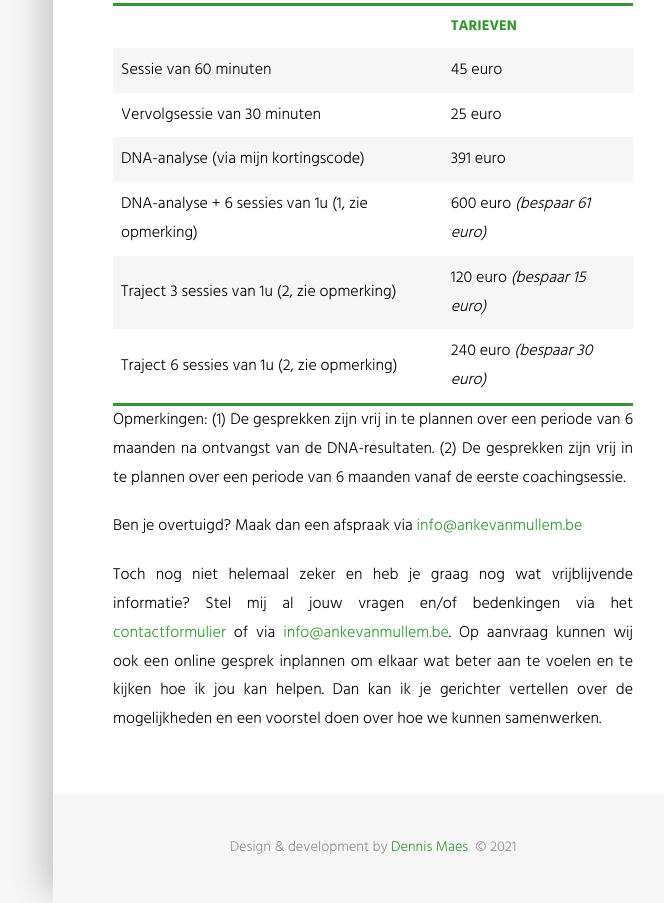
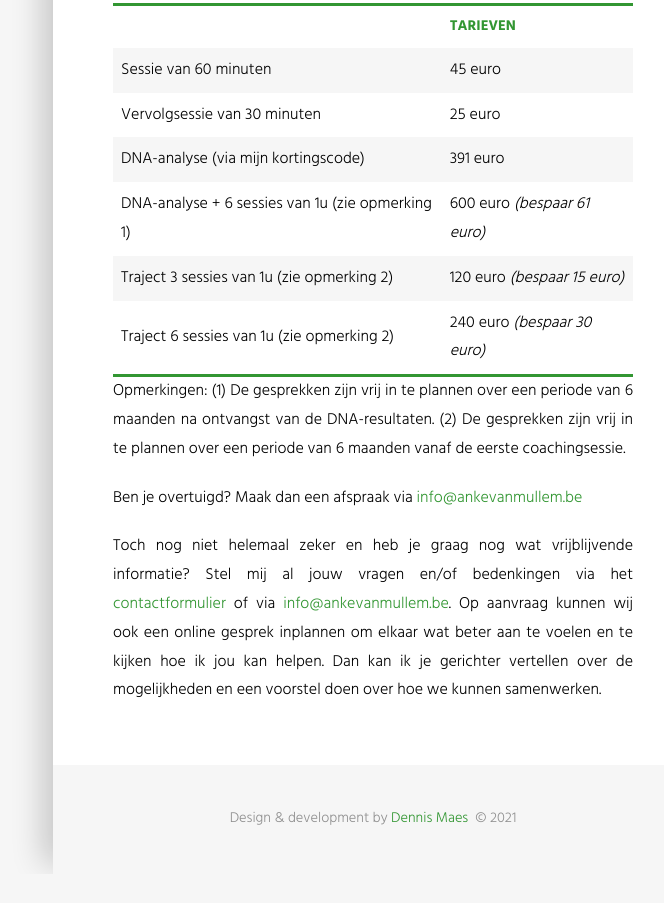
Before and after one commit to dennismaes/ankevanmullem, a Gatsby site: page /praktisch in a window 1280 px wide. Shown: the part 1015-1918 px from the top of the page, without its empty margins (587-1251 px from the left). After the commit the page ends 1889 px from the top, so only its background shows below. Built offline with nearby package versions, Linux system fonts and the light colour scheme; Gatsby itself is replaced by a stand-in of ours.

Commit message:
Update praktisch.js

```diff
--- a/src/pages/praktisch.js
+++ b/src/pages/praktisch.js
@@ -61,15 +61,15 @@ const Praktisch = () => {
               <td>391 euro</td>
             </tr>
           <tr>
-              <td>DNA-analyse + 6 sessies van 1u (1, zie opmerking)</td>
+              <td>DNA-analyse + 6 sessies van 1u (zie opmerking 1)</td>
               <td>600 euro <i>(bespaar 61 euro)</i></td>
             </tr>
           <tr>
-              <td>Traject 3 sessies van 1u (2, zie opmerking)</td>
+              <td>Traject 3 sessies van 1u (zie opmerking 2)</td>
               <td>120 euro <i>(bespaar 15 euro) </i></td>
             </tr>
           <tr>
-              <td>Traject 6 sessies van 1u (2, zie opmerking)</td>
+              <td>Traject 6 sessies van 1u (zie opmerking 2)</td>
               <td>240 euro <i>(bespaar 30 euro)</i></td>
             </tr>
           </tbody>
```
